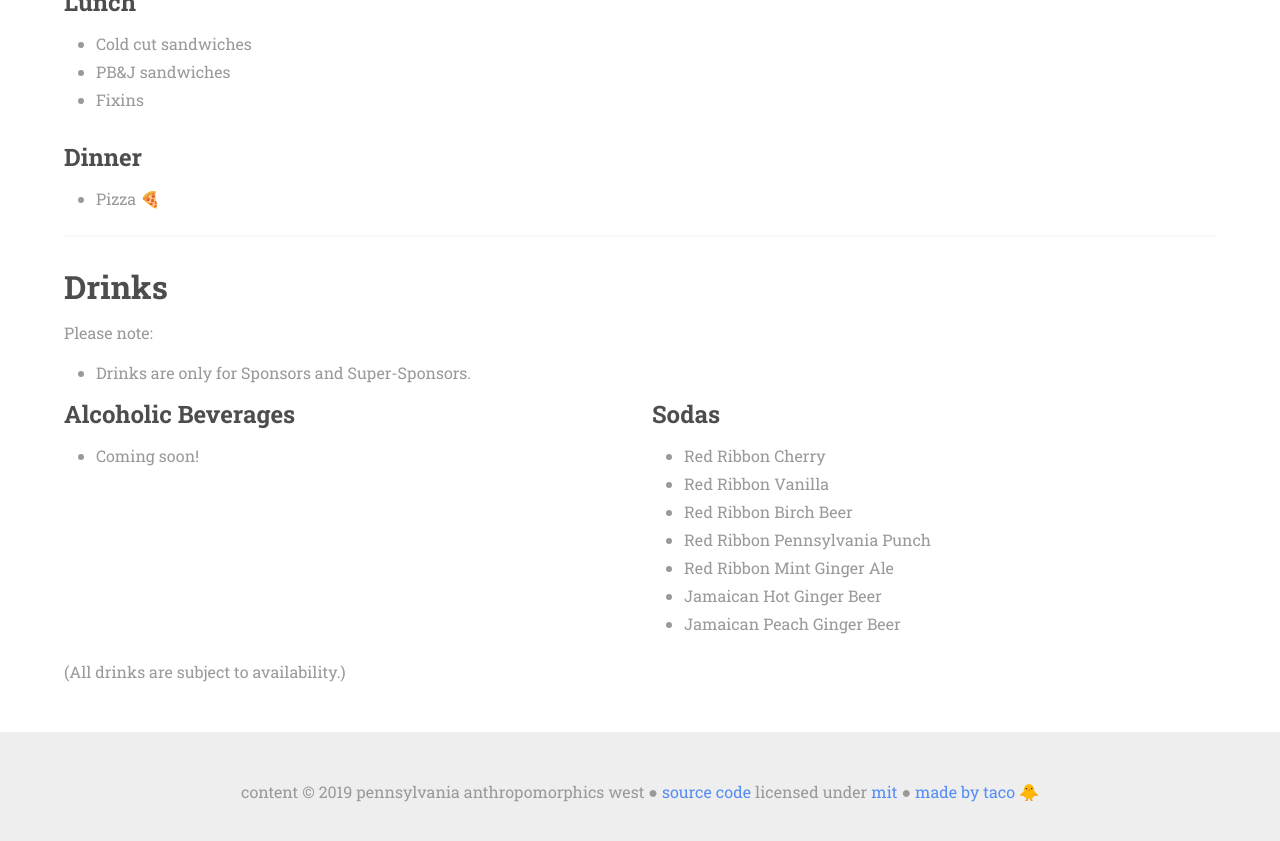
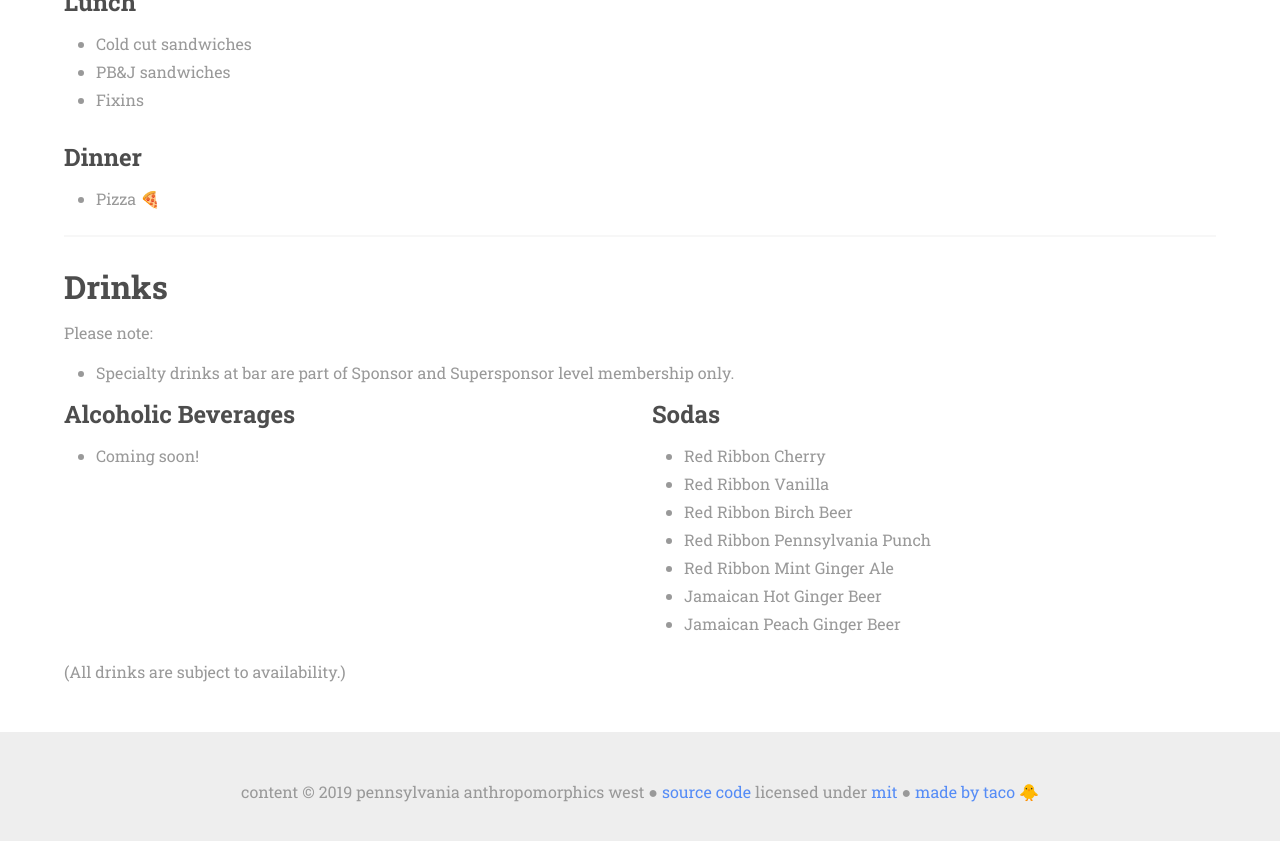
Before and after one commit to wpafw/wpafw.org, a Jekyll site: the page built from food.md, in a window 1280 px wide and 900 px high, scrolled down 1963 px. Shown: the top 841 px of the window. Built offline with Jekyll 4.4.1, drawn with Linux system fonts in a browser that asks for light colours; nearby versions of some CDN libraries.

Commit message:
update drink note

```diff
--- a/food.md
+++ b/food.md
@@ -72,7 +72,7 @@ Saturday night dinner with the featured artists (to be announced soon) and a cra
 
 Please note:
 
-* Drinks are only for Sponsors and Super-Sponsors.
+* Specialty drinks at bar are part of Sponsor and Supersponsor level membership only.
 
 <div class="columns">
 <div class="column">
@@ -80,6 +80,7 @@ Please note:
 ### Alcoholic Beverages
 
 * Coming soon!
+
 </div>
 <div class="column">
 
```
